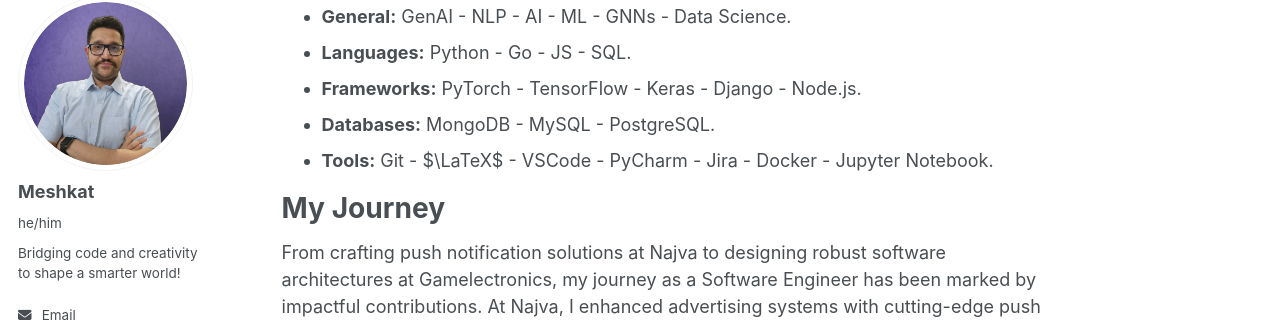
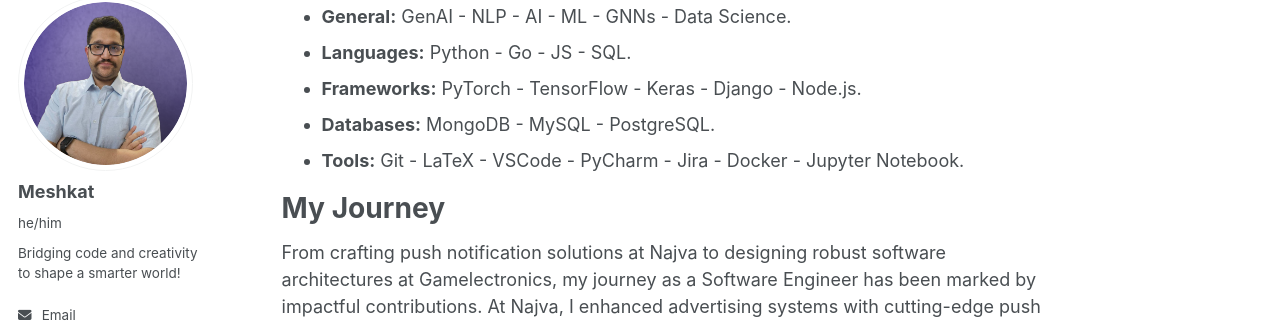
Before and after one commit to MeshkatShB/meshkatshb.github.io, a Jekyll site: the page built from _pages/about.md, in a window 1280 px wide and 900 px high, scrolled down 532 px. Shown: the part 110-434 px from the top of the window. Built offline with Jekyll 4.4.1, drawn with Linux system fonts in a browser that asks for light colours; some web fonts are replaced.

Commit message:
hotfix: LaTeX not rendering

```diff
--- a/_pages/about.md
+++ b/_pages/about.md
@@ -21,7 +21,7 @@ I am currently looking for PhD positions in Europe in the field of Generative AI
 - **Languages:** Python - Go - JS - SQL.
 - **Frameworks:** PyTorch - TensorFlow - Keras - Django - Node.js.
 - **Databases:** MongoDB - MySQL - PostgreSQL.
-- **Tools:** Git - $\LaTeX$ - VSCode - PyCharm - Jira - Docker - Jupyter Notebook.
+- **Tools:** Git - LaTeX - VSCode - PyCharm - Jira - Docker - Jupyter Notebook.
 
 # My Journey
 
```
